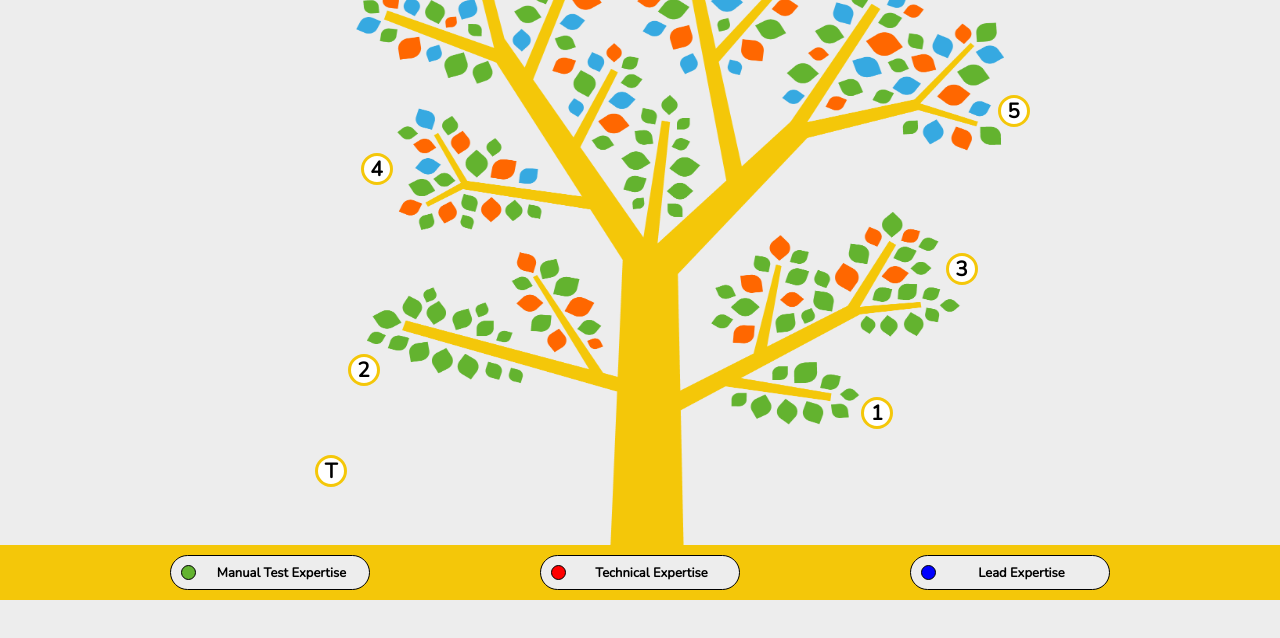
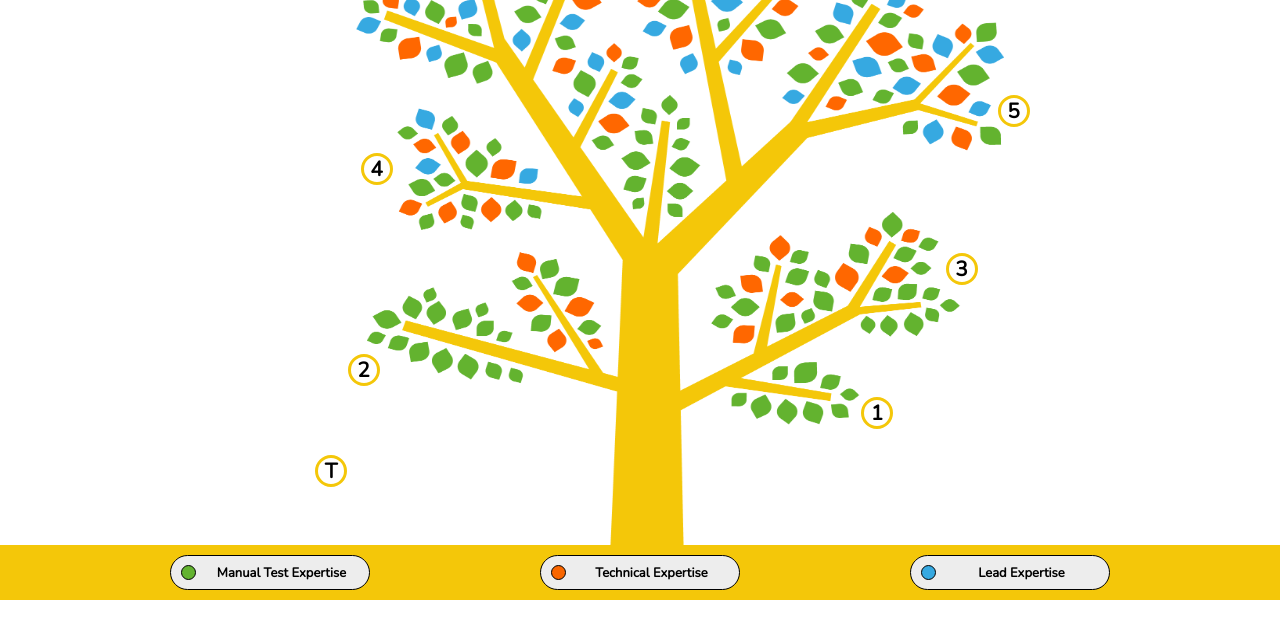
Before and after one commit to NicksHeerenPXL/LevelTree, a plain HTML site: page LevelTree/Html/Index.html in a window 1280 px wide. Shown: the part 200-838 px from the top of the page. Drawn offline with nearby package versions, Linux system fonts and the light colour scheme.

Commit message:
Legende kleuren aangepast

```diff
--- a/LevelTree/Css/Index.css
+++ b/LevelTree/Css/Index.css
@@ -19,7 +19,8 @@ body {
   flex-direction: column;
   margin: 0;
   padding: 0;
-  background-color: #ededed;
+/*  background-color: #ededed;*/
+  background-color: white;
   overflow: hidden;
 }
 P {
@@ -323,10 +324,10 @@ footer {
   background-color: #63b330;
 }
 .technical-legende-circle {
-  background-color: red;
+  background-color: #F96600;
 }
 .lead-legende-circle {
-  background-color: blue;
+  background-color: #36A9E1;
 }
 
 /*MODAL met alle data*/
```
